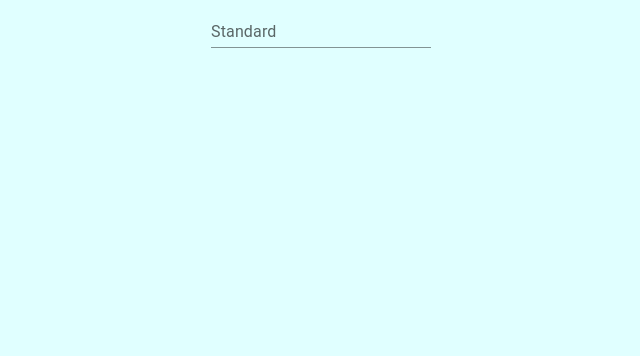
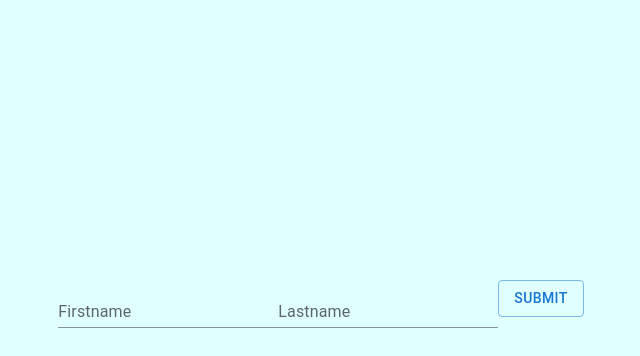
Before and after one commit to RogenBarrow/data-app-dsp, a React (Create React App) app: page / in a window 1280 px wide. Shown: the top 356 px of the page, without its empty margins (319-959 px from the left). Built offline with nearby package versions, Linux system fonts and the light colour scheme.

Commit message:
Mui changes

```diff
--- a/package.json
+++ b/package.json
@@ -15,7 +15,7 @@
     "nth-check": "^2.1.1",
     "react": "^18.0.0",
     "react-dom": "^18.0.0",
-    "react-scripts": "^5.0.1",
+    "react-scripts": "^2.1.3",
     "web-vitals": "^2.1.4"
   },
   "scripts": {
--- a/src/components/forms/form.js
+++ b/src/components/forms/form.js
@@ -3,6 +3,8 @@ import { useState } from "react";
 import '/Users/rogenbarrow/Documents/Projects/data-dsp/data-app-dsp/src/css/form.css';
 import axios from 'axios';
 import TextField from '@mui/material/TextField';
+import Box from '@mui/material/Box';
+import Button from '@mui/material/Button';
 
 function App() {
 
@@ -12,12 +14,13 @@ function App() {
     })
 
     const axiosPost = () => {
-        const requestData = fullname;
+        const requestData = JSON.stringify(fullname);
         axios
             .post("http://localhost:32/user", requestData)
             .then(({ data }) => console.log(data))
             .catch((err) => console.error(err));
     }
+
 
     function handleChange(event) {
         const newValue = event.target.value;
@@ -37,8 +40,8 @@ function App() {
             }
         })
 
-        console.log(fullname);
-        //console.log(newValue);
+        //console.log(fullname);
+        console.log(newValue);
         //console.log(inputName);
         //console.log(setFullname);
     };
@@ -50,14 +53,24 @@ function App() {
         fetch("http://localhost:32/user", {
             method: 'POST',
             headers: { 'Content-Type': 'text/html' },
-            body: newData
+            body: fullname
         });
 
     };
 
 
     return(
-        <TextField id="standard-basic" label="Standard" variant="standard" />
+    <Box
+    marginTop={35}
+    display= "block"
+
+    >
+        <form onSubmit={setFullname}>
+        <TextField id="standard-basic" label="Firstname" variant="standard" name="firstname" onChange={handleChange} />
+        <TextField id="standard-basic" label="Lastname" variant="standard" name="lastname" onChange={handleChange} />
+        <Button variant="outlined" onClick={axiosPost}>Submit</Button>
+        </form>
+    </Box>
     );
 }
 
--- a/src/css/form.css
+++ b/src/css/form.css
@@ -3,9 +3,9 @@ body {
     background-color: lightcyan;
 }
 
-form {
+Box {
     display: inline-block;
-    margin: 325px;
+    margin-top: 325px;
 
 }
 
```
Also changed, not shown: 1 other file (tests, documents, lock files or other folders).
